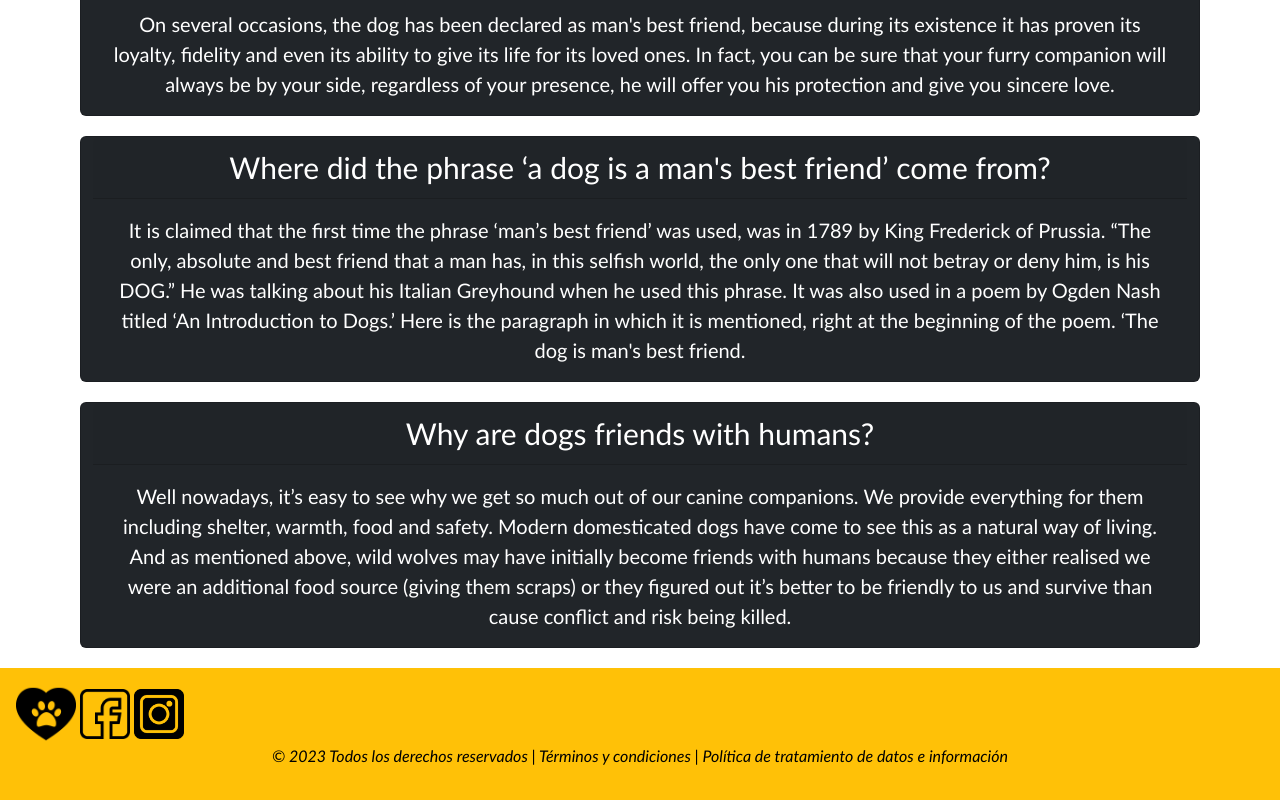
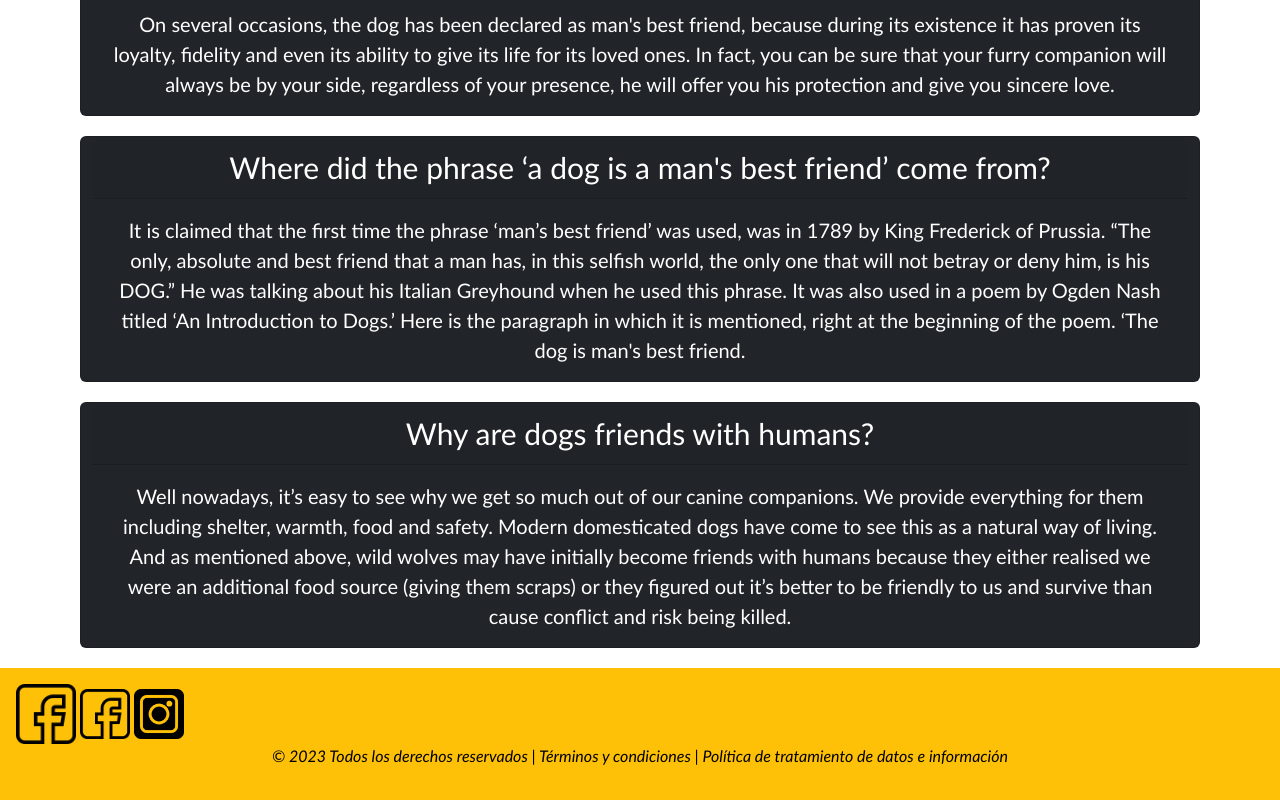
Before and after one commit to andreapestana/proyecto_final, a plain HTML site: page index.html in a window 1280 px wide. Shown: the part 811-1611 px from the top of the page. Drawn offline with nearby package versions, Linux system fonts and the light colour scheme.

Commit message:
Facebook logo

```diff
--- a/index.html
+++ b/index.html
@@ -97,7 +97,7 @@
   <footer>
     <div class="container-fluid p-3 bg-warning">
       <div>
-         <img class="logo-footer" src="../media/logo.png" alt="logo">
+         <img class="logo-footer" src="./media/facebook.png" alt="logo">
           <img class="facebook" src="../media/facebook.png" alt="Facebook">
           <img class="instagram" src="../media/instagram.png" alt="Instagram">
       </div>
```
